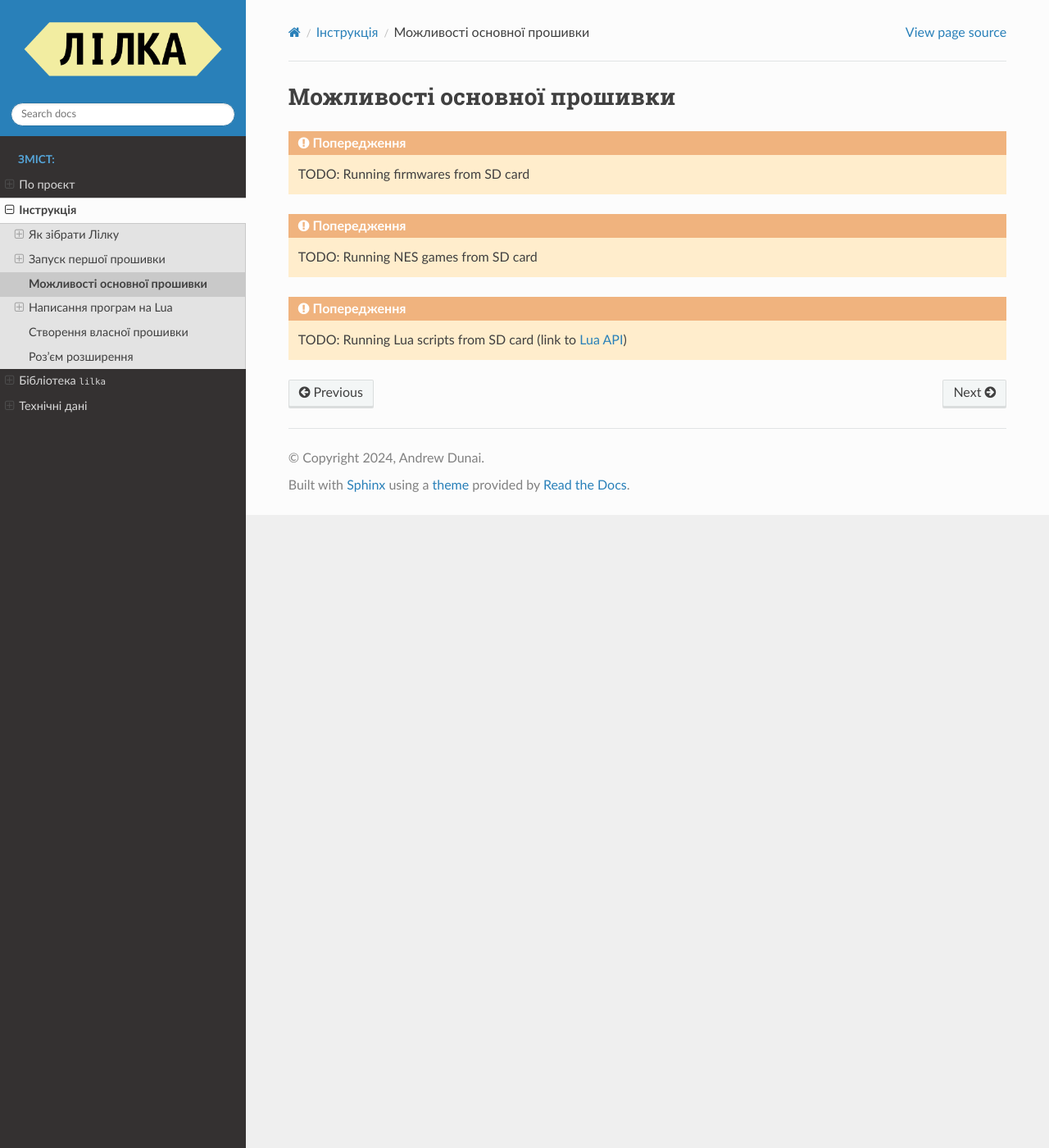
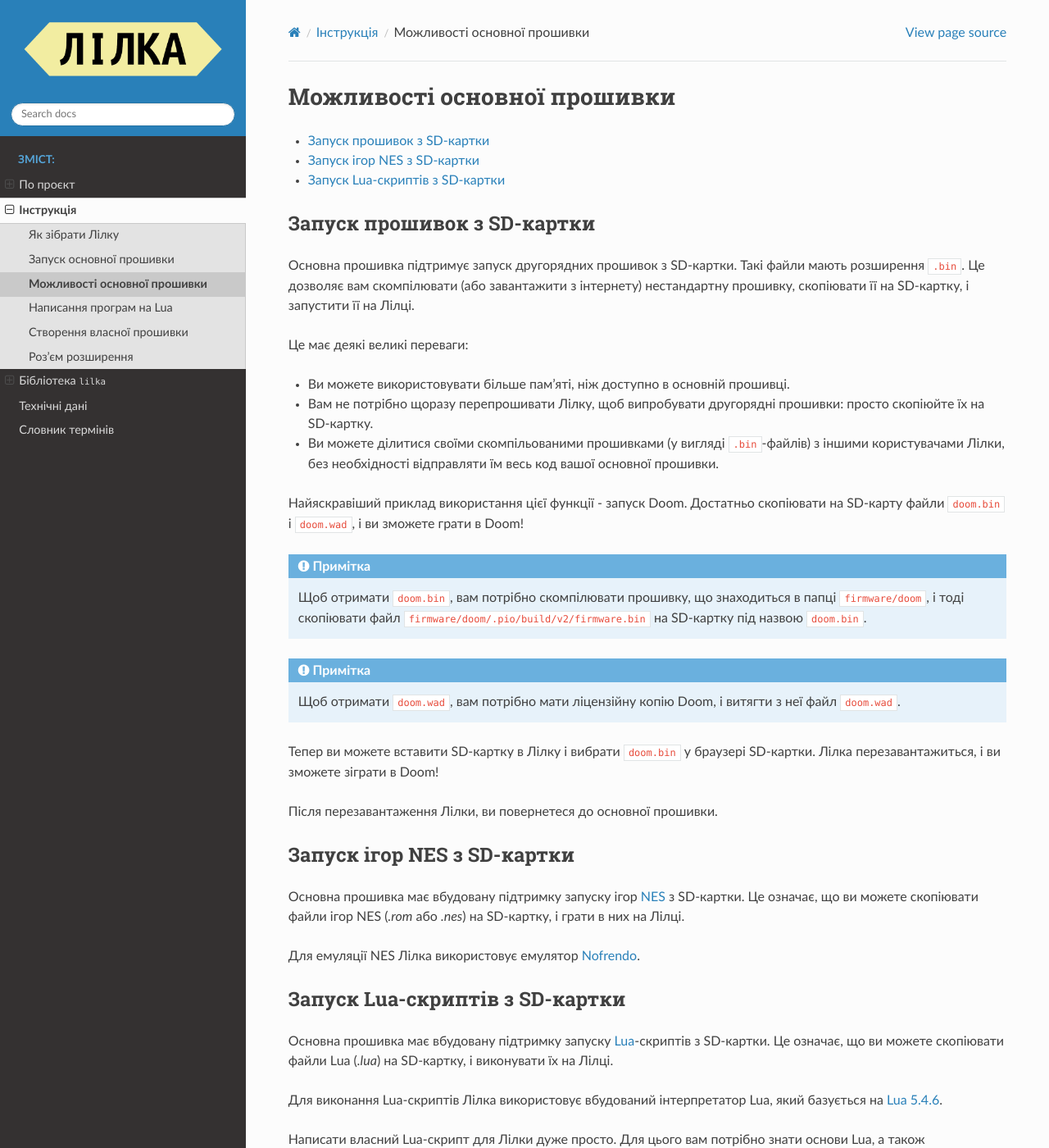
Before and after one commit to and3rson/lilka, a Sphinx documentation site: the page built from docs/manual/main_firmware.rst, in a window 1280 px wide and 1400 px high. Shown: the whole window at 82% size. Built offline with Sphinx 7.4.7 and the Read the Docs theme 2.0.0, drawn with Linux system fonts in a browser that asks for light colours; some of the changed text lies outside the part shown.

Commit message:
doc: add main firmware docs doc: glossary doc: titles_only=true

```diff
--- a/docs/conf.py
+++ b/docs/conf.py
@@ -28,6 +28,8 @@ html_static_path = ["_static"]
 html_theme_options = {
     "collapse_navigation": False,
     "logo_only": True,
+    "titles_only": True,
+    "display_version": False,
 }
 html_logo = "_static/lilka_logo.png"
 
--- a/docs/index.rst
+++ b/docs/index.rst
@@ -14,6 +14,7 @@
     manual/index
     library/index
     hardware/index
+    glossary
 
 Indices and tables
 ==================
--- a/docs/manual/environment.rst
+++ b/docs/manual/environment.rst
@@ -1,13 +1,13 @@
-Запуск першої прошивки
-======================
+Запуск основної прошивки
+========================
 
-Для розробки програмного забезпечення для Лілки використовується середовище **PlatformIO**.
+Для розробки програмного забезпечення для Лілки ми використовуємо середовище **PlatformIO**.
 
 **PlatformIO** - це набір інструментів для розробки вбудованого програмного забезпечення, який автоматизує процес збірки, завантаження та налагодження програмного забезпечення для мікроконтролерів.
 
 **PlatformIO** автоматично встановлює необхідні залежності, такі як компілятори, бібліотеки та інші інструменти, що необхідні для написання програм.
 
-В цьому документі описано процес налаштування середовища розробки для Лілки з використанням **PlatformIO** та **Visual Studio Code** для **ОС Windows** на прикладі демонстраційної прошивки для Лілки.
+В цьому документі описано процес налаштування середовища розробки для Лілки з використанням **PlatformIO** та **Visual Studio Code** для **ОС Windows** на прикладі основної прошивки для Лілки.
 
 Якщо ви використовуєте **MacOS**, процес буде схожим, але можуть бути деякі відмінності в налаштуваннях. А якщо ви використовуєте **GNU/Linux**, то ви, скоріш за все, вже й так знаєте, що робити, і цей документ вам не потрібен. ;)
 
--- a/docs/manual/main_firmware.rst
+++ b/docs/manual/main_firmware.rst
@@ -1,8 +1,43 @@
 Можливості основної прошивки
 ============================
 
-.. warning:: TODO: Running firmwares from SD card
+.. contents::
+   :local:
+   :depth: 2
 
-.. warning:: TODO: Running NES games from SD card
+Запуск прошивок з SD-картки
+---------------------------
 
-.. warning:: TODO: Running Lua scripts from SD card (link to `Lua API </lua.html>`_)
+Основна прошивка підтримує запуск другорядних прошивок з SD-картки. Такі файли мають розширення ``.bin``. Це дозволяє вам скомпілювати (або завантажити з інтернету) нестандартну прошивку, скопіювати її на SD-картку, і запустити її на Лілці.
+
+Це має деякі великі переваги:
+
+- Ви можете використовувати більше пам'яті, ніж доступно в основній прошивці.
+- Вам не потрібно щоразу перепрошивати Лілку, щоб випробувати другорядні прошивки: просто скопіюйте їх на SD-картку.
+- Ви можете ділитися своїми скомпільованими прошивками (у вигляді ``.bin``-файлів) з іншими користувачами Лілки, без необхідності відправляти їм весь код вашої основної прошивки.
+
+Найяскравіший приклад використання цієї функції - запуск Doom. Достатньо скопіювати на SD-карту файли ``doom.bin`` і ``doom.wad``, і ви зможете грати в Doom!
+
+.. note:: Щоб отримати ``doom.bin``, вам потрібно скомпілювати прошивку, що знаходиться в папці ``firmware/doom``, і тоді скопіювати файл ``firmware/doom/.pio/build/v2/firmware.bin`` на SD-картку під назвою ``doom.bin``.
+
+.. note:: Щоб отримати ``doom.wad``, вам потрібно мати ліцензійну копію Doom, і витягти з неї файл ``doom.wad``.
+
+Тепер ви можете вставити SD-картку в Лілку і вибрати ``doom.bin`` у браузері SD-картки. Лілка перезавантажиться, і ви зможете зіграти в Doom!
+
+Після перезавантаження Лілки, ви повернетеся до основної прошивки.
+
+Запуск ігор NES з SD-картки
+---------------------------
+
+Основна прошивка має вбудовану підтримку запуску ігор `NES <https://uk.wikipedia.org/wiki/Nintendo_Entertainment_System>`_ з SD-картки. Це означає, що ви можете скопіювати файли ігор NES (`.rom` або `.nes`) на SD-картку, і грати в них на Лілці.
+
+Для емуляції NES Лілка використовує емулятор `Nofrendo <https://github.com/moononournation/arduino-nofrendo>`_.
+
+Запуск Lua-скриптів з SD-картки
+-------------------------------
+
+Основна прошивка має вбудовану підтримку запуску `Lua <https://uk.wikipedia.org/wiki/Lua>`_-скриптів з SD-картки. Це означає, що ви можете скопіювати файли Lua (`.lua`) на SD-картку, і виконувати їх на Лілці.
+
+Для виконання Lua-скриптів Лілка використовує вбудований інтерпретатор Lua, який базується на `Lua 5.4.6 <https://www.lua.org/manual/5.4/manual.html>`_.
+
+Написати власний Lua-скрипт для Лілки дуже просто. Для цього вам потрібно знати основи Lua, а також використовувати `Lua API </lua.html>`_ Лілки.
```
Also changed, not shown: docs/glossary.rst (added, +34 -0 lines), docs/manual/lua.rst (+32 -4 lines).
